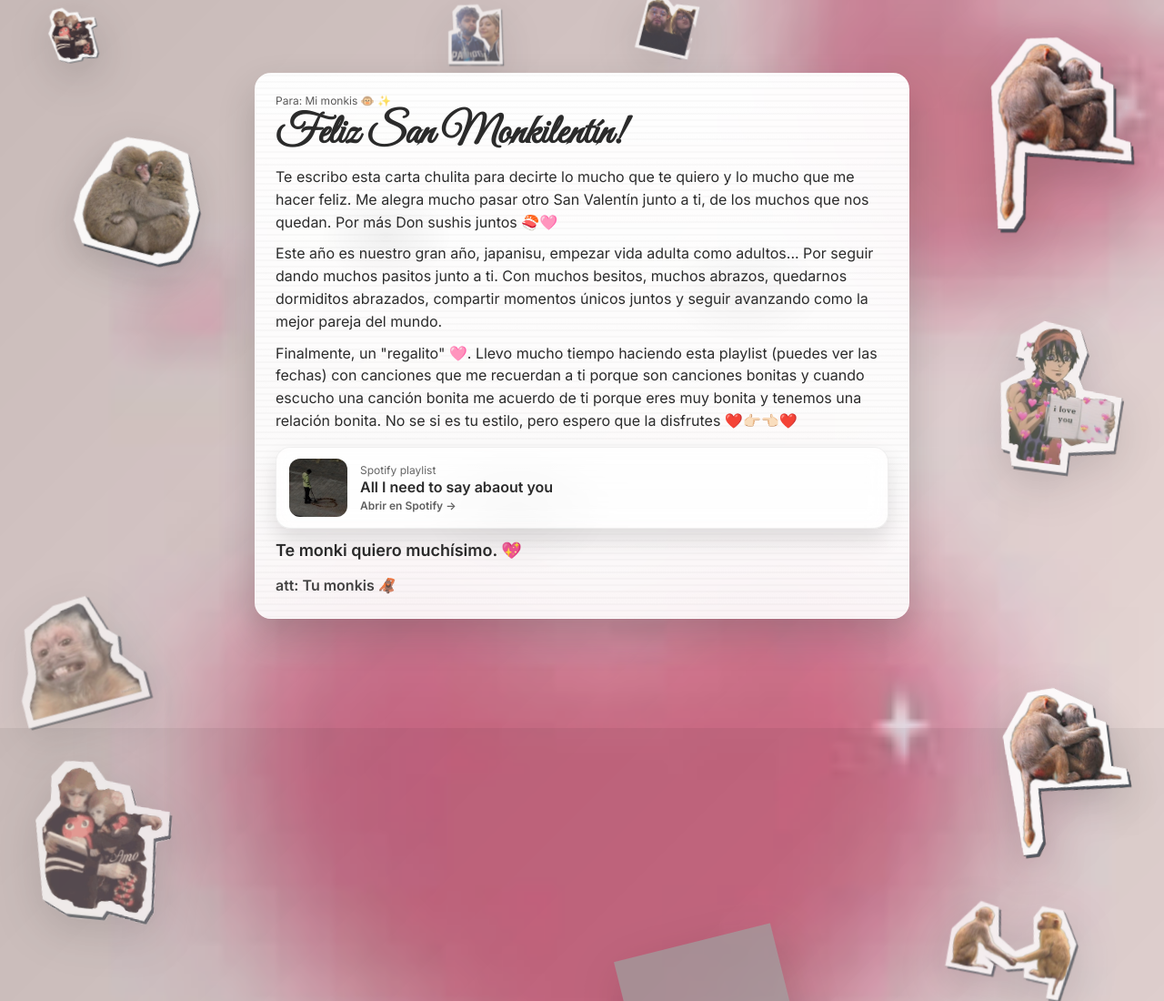
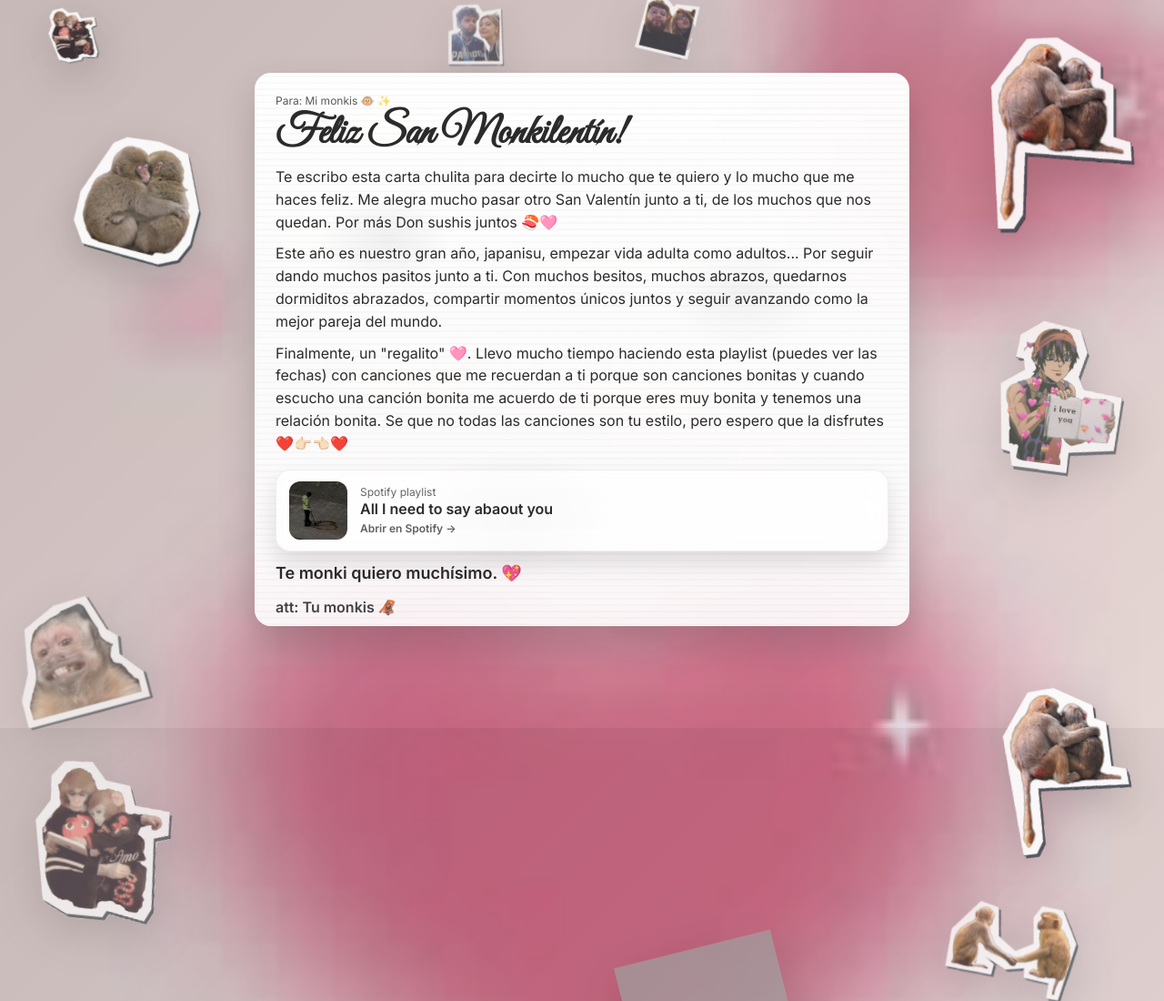
Before and after one commit to jm-real-99/SanMonkiLentin, a plain HTML site: page index.html in a window 1280 px wide. Shown: the top 1100 px of the page at 91% size. Drawn offline with Linux system fonts and the light colour scheme; grey boxes are pictures that could not be loaded.

Commit message:
Update index.html

```diff
--- a/index.html
+++ b/index.html
@@ -4,6 +4,7 @@
   <meta charset="utf-8" />
   <meta name="viewport" content="width=device-width,initial-scale=1" />
   <title>Para ti 💌</title>
+  <link rel="icon" type="image/png" href="stickers/sticker7.png" sizes="32x32">
   <meta name="description" content="Una cartita para ti" />
 
   <link rel="preconnect" href="https://fonts.googleapis.com">
@@ -50,7 +51,7 @@
         <h1>Feliz San Monkilentín!</h1>
 
         <p>
-          Te escribo esta carta chulita para decirte lo mucho que te quiero y lo mucho que me hacer feliz.
+          Te escribo esta carta chulita para decirte lo mucho que te quiero y lo mucho que me haces feliz.
           Me alegra mucho pasar otro San Valentín junto a ti, de los muchos que nos quedan. Por más Don sushis juntos 🍣🩷
         </p>
 
@@ -63,7 +64,7 @@
 		<p>
           Finalmente, un "regalito" 🩷. Llevo mucho tiempo haciendo esta playlist (puedes ver las fechas) con canciones que me recuerdan a ti porque son canciones bonitas
           y cuando escucho una canción bonita me acuerdo de ti porque eres muy bonita y tenemos una relación bonita.
-		  No se si es tu estilo, pero espero que la disfrutes ❤️👉🏻👈🏻❤️
+		  Se que no todas las canciones son tu estilo, pero espero que la disfrutes ❤️👉🏻👈🏻❤️
         </p>
 
         <!-- Tarjeta Spotify (pon tu link en href y tu portada en spotify-cover.jpg) -->
```
